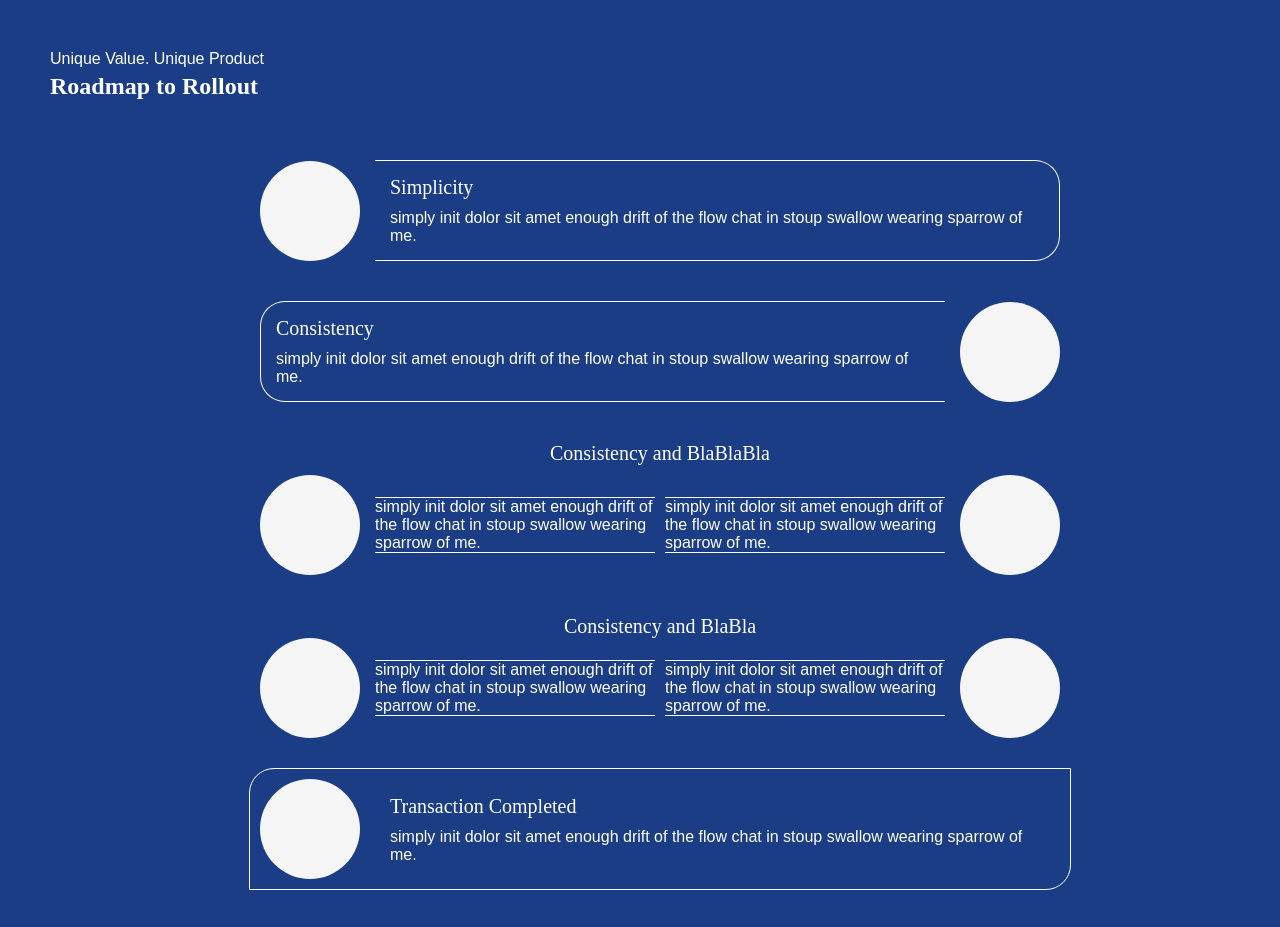
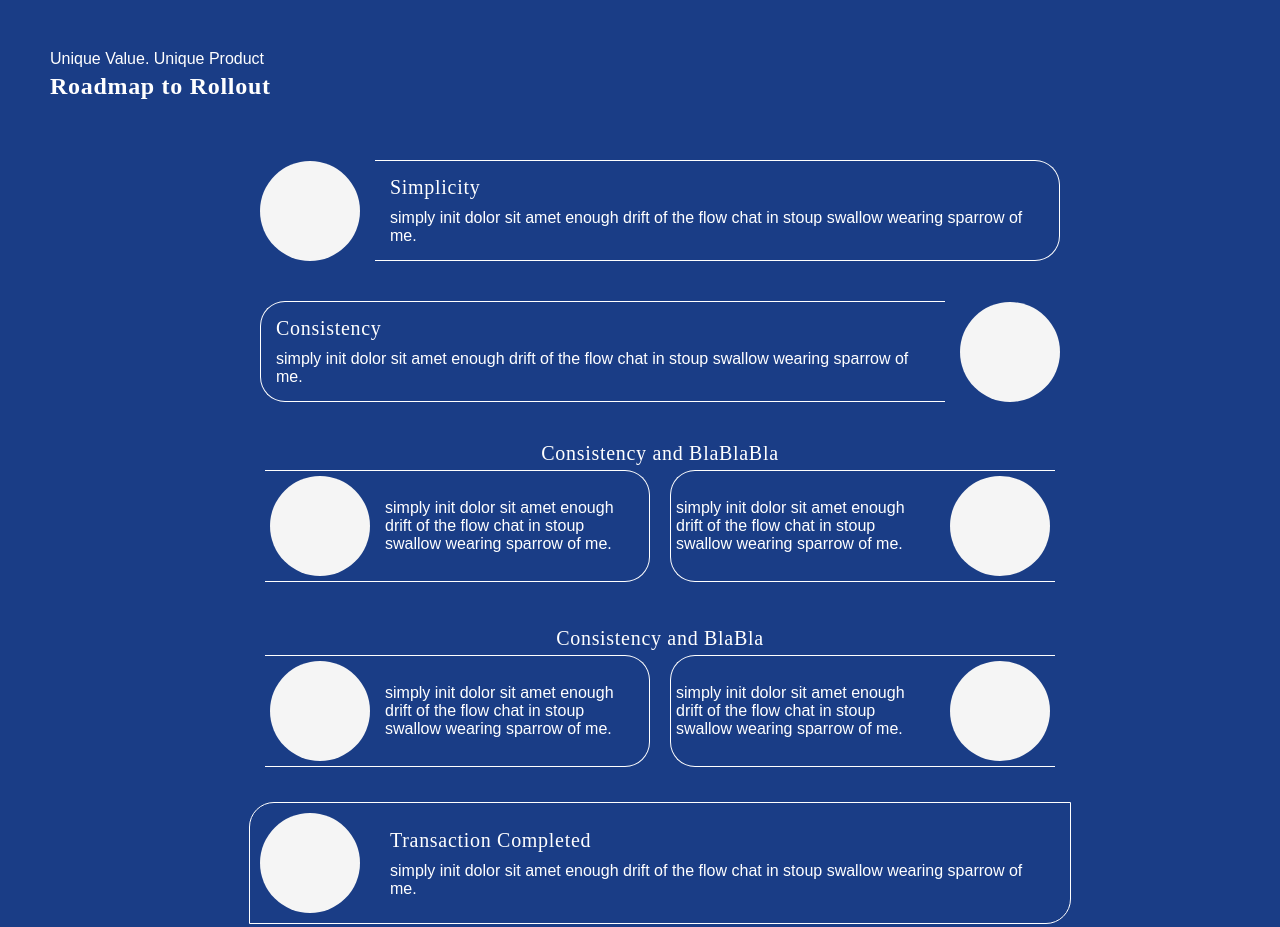
Before and after one commit to davidajimati/StanbicIBTC-Digitap23, a plain HTML site: page index.html in a window 1280 px wide. Shown: the part 1489-2416 px from the top of the page. Drawn offline with nearby package versions, Linux system fonts and the light colour scheme; a web font is replaced by a local one.

Commit message:
flow lines added to flowchart

```diff
--- a/home.css
+++ b/home.css
@@ -93,6 +93,11 @@ h2,
 h3,
 h4 {
     font-family: Clash Display;
+}
+
+h2,
+.flow h3 {
+    letter-spacing: 0.7px;
 }
 
 p {
@@ -349,11 +354,6 @@ header {
     border-bottom: 1px white solid;
 }
 
-.ADoub p {
-    border-top: 1px white solid;
-    border-bottom: 1px white solid;
-}
-
 .one-T {
     border-radius: 0px 25px 25px 0px;
     border-right: 1px white solid;
@@ -372,6 +372,22 @@ header {
 
 .five-T {
     border: none;
+}
+
+.doubLeft {
+    padding: 5px;
+    margin: 5px;
+    border: 1px white solid;
+    border-left: none;
+    border-radius: 0px 25px 25px 0px;
+}
+
+.doubRight {
+    padding: 5px;
+    margin: 5px;
+    border: 1px white solid;
+    border-right: none;
+    border-radius: 25px 0px 0px 25px;
 }
 
 /* -------REF----------- */
--- a/index.html
+++ b/index.html
@@ -145,18 +145,20 @@
                 </div>
 
                 <div class="step double">
-                    <h3 style="margin-bottom: 10px;">Consistency and BlaBlaBla</h3>
+                    <h3>Consistency and BlaBlaBla</h3>
                     <div>
                         <div class="dText">
-                            <div class="ADoub">
+                            <div class="ADoub doubLeft">
                                 <div class="img three-I1"></div>
-                                <p class="three-T1">simply init dolor sit amet enough drift of the flow chat in stoup
+                                <p class="three-T1">simply init dolor sit amet enough drift of the flow chat in
+                                    stoup
                                     swallow wearing
                                     sparrow of me.</p>
                             </div>
 
-                            <div class="ADoub">
-                                <p class="three-T2">simply init dolor sit amet enough drift of the flow chat in stoup
+                            <div class="ADoub doubRight">
+                                <p class="three-T2">simply init dolor sit amet enough drift of the flow chat in
+                                    stoup
                                     swallow wearing
                                     sparrow of me.</p>
                                 <div class="img three-I2"></div>
@@ -168,13 +170,13 @@
                 <div class="step double">
                     <h3>Consistency and BlaBla</h3>
                     <div class="dText">
-                        <div class="ADoub">
+                        <div class="ADoub doubLeft">
                             <div class="img four-I1"></div>
                             <p class="four-T1">simply init dolor sit amet enough drift of the flow chat in stoup swallow
                                 wearing
                                 sparrow of me.</p>
                         </div>
-                        <div class="ADoub">
+                        <div class="ADoub doubRight">
                             <p class="four-T2">simply init dolor sit amet enough drift of the flow chat in stoup swallow
                                 wearing
                                 sparrow of me.</p>
```
